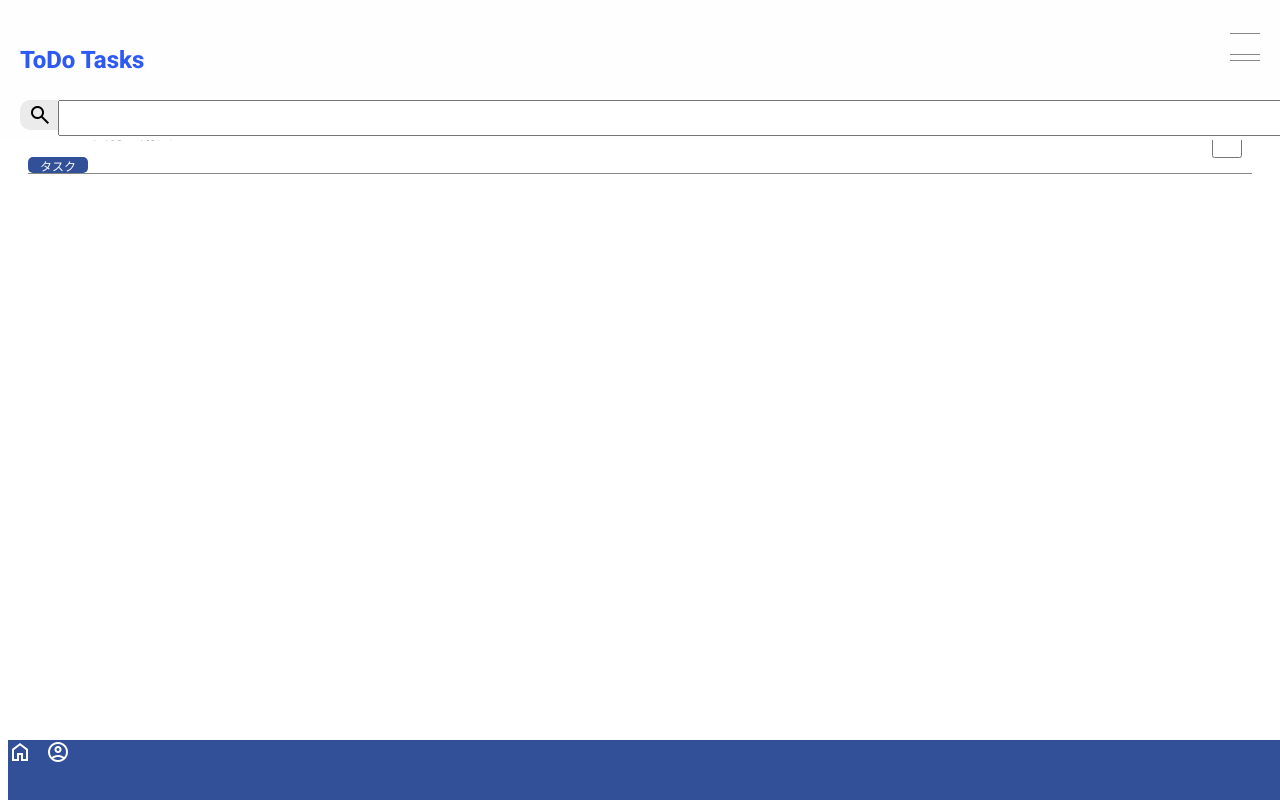
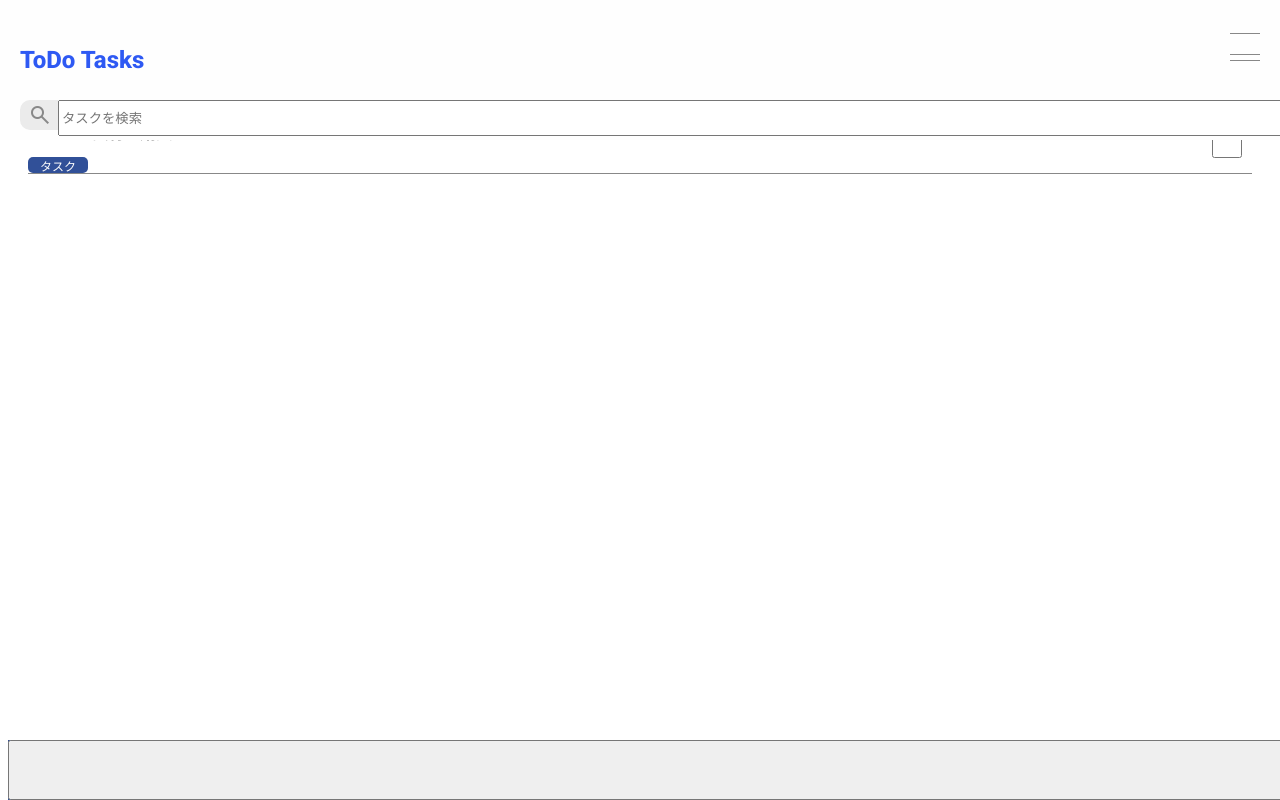
Before and after one commit to ShunKUN1182/winter_study, a React (Vite) app in the folder react-todo/: page / in a window 1280 px wide. Built offline with nearby package versions, Linux system fonts and the light colour scheme; a web font is replaced by a local one.

Commit message:
style完成

```diff
--- a/react-todo/index.html
+++ b/react-todo/index.html
@@ -13,14 +13,14 @@
             rel="stylesheet"
             href="https://fonts.googleapis.com/css2?family=Material+Symbols+Outlined:opsz,wght,FILL,GRAD@20..48,100..700,0..1,-50..200&icon_names=search"
         />
-        <link
+        <!-- <link
             rel="stylesheet"
             href="https://fonts.googleapis.com/css2?family=Material+Symbols+Outlined:opsz,wght,FILL,GRAD@20..48,100..700,0..1,-50..200&icon_names=home"
         />
         <link
             rel="stylesheet"
             href="https://fonts.googleapis.com/css2?family=Material+Symbols+Outlined:opsz,wght,FILL,GRAD@20..48,100..700,0..1,-50..200&icon_names=account_circle"
-        />
+        /> -->
         <link rel="stylesheet" href="ress.css" />
         <meta name="viewport" content="width=device-width, initial-scale=1.0" />
         <title>react-todo</title>
--- a/react-todo/src/components/Footer.jsx
+++ b/react-todo/src/components/Footer.jsx
@@ -1,8 +1,7 @@
 const Footer = () => {
     return (
         <div className="footer">
-            <span class="material-symbols-outlined">home</span>
-            <span class="material-symbols-outlined">account_circle</span>
+            <button type="button" id="add_btn"></button>
         </div>
     );
 };
--- a/react-todo/src/components/Header.jsx
+++ b/react-todo/src/components/Header.jsx
@@ -10,7 +10,7 @@ const Header = () => {
             <div className="search-task">
                 <label htmlFor="search-task">
                     <span class="material-symbols-outlined">search</span>
-                    <input type="text" />
+                    <input type="text" placeholder="タスクを検索" />
                 </label>
             </div>
         </div>
--- a/react-todo/src/index.css
+++ b/react-todo/src/index.css
@@ -67,6 +67,7 @@ html {
                 height: 20px;
                 margin-left: 8px;
                 margin-bottom: 4px;
+                color: var(--search-box-inner);
             }
         }
     }
@@ -132,9 +133,9 @@ html {
     width: 100vw;
     height: 60px;
     background-color: var(--base-color);
-    span {
-        width: 38px;
-        height: 38px;
-        color: var(--white-color);
+    button {
+        width: 100%;
+        height: 100%;
+        cursor: grab;
     }
 }
```
